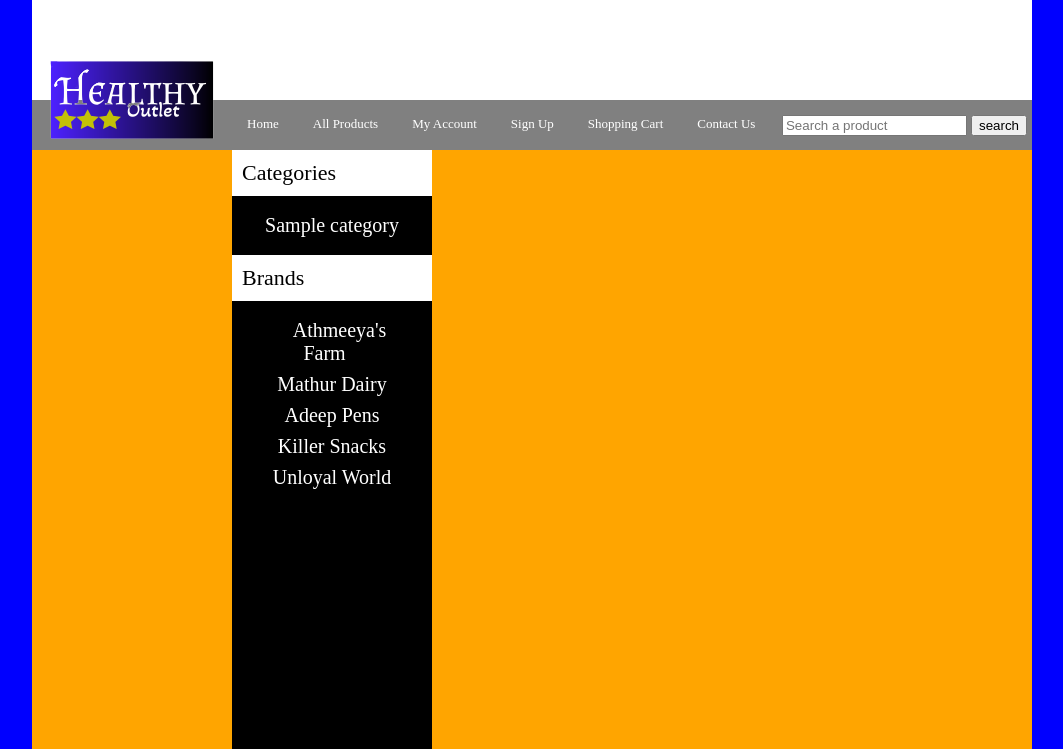
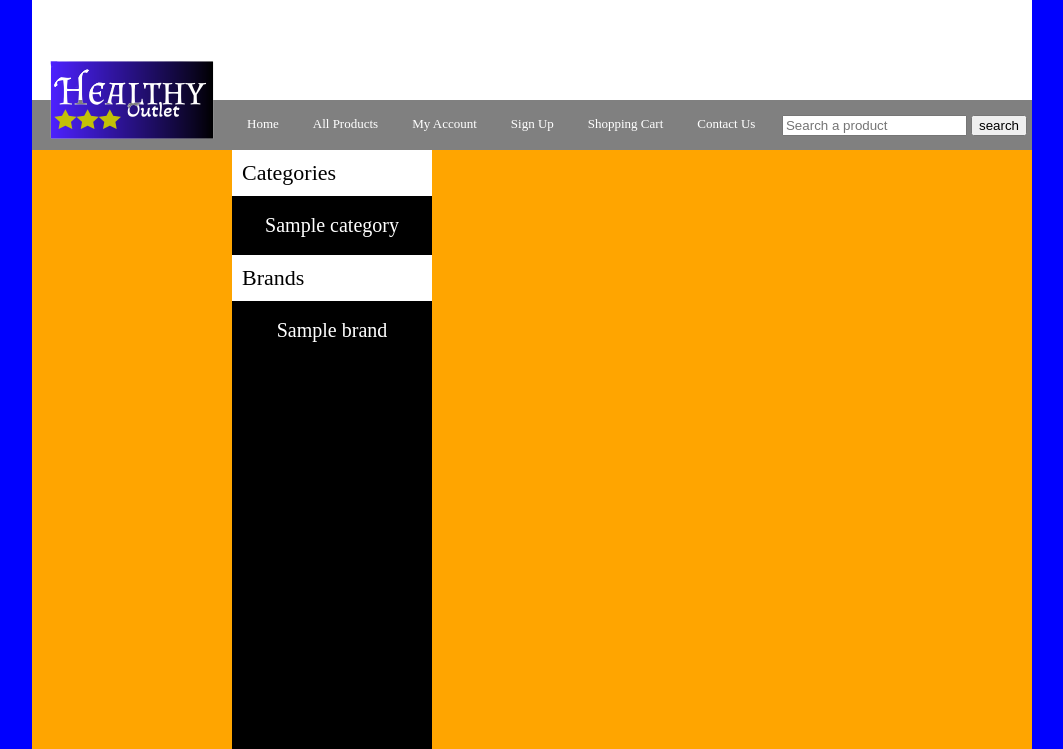
Before and after one commit to AdeepKrishnaKeelar/Healthy-Outlet-DBMS-Project, a PHP site: page /index.php in a window 1280 px wide. Shown: the top 749 px of the page, without its empty margins (108-1171 px from the left). Run offline with PHP 8.4, Linux system fonts and the light colour scheme; tables that the repository leaves empty or names only in its code hold one stand-in row (values such as "Sample post").

Commit message:
Added more php

```diff
--- a/New-Version/index.php
+++ b/New-Version/index.php
@@ -61,11 +61,18 @@ include("includes/db.php");
                         </ul>
                 <div id="sidebar_title">Brands</div>
                         <ul id="cats">
-                            <li><a href="#">Athmeeya's Farm</a></li>
-                            <li><a href="#">Mathur Dairy</a></li>
-                            <li><a href="#">Adeep Pens</a></li>
-                            <li><a href="#">Killer Snacks</a></li>
-                            <li><a href="#">Unloyal World</a></li>
+                            <?php
+                                $get_bran = "select * from brands";
+
+                                $run_bran = mysqli_query($con, $get_bran);
+
+                                while($row_bran=mysqli_fetch_array($run_bran)) {
+                                    $brand_id = $row_bran['brand_id'];
+                                    $brand_title = $row_bran['brand_title'];
+
+                                    echo "<li><a href='index.php?cat=$brand_id'>$brand_title</a></li>";
+                                }
+                            ?>
                         </ul>
                 </div>
 
```
